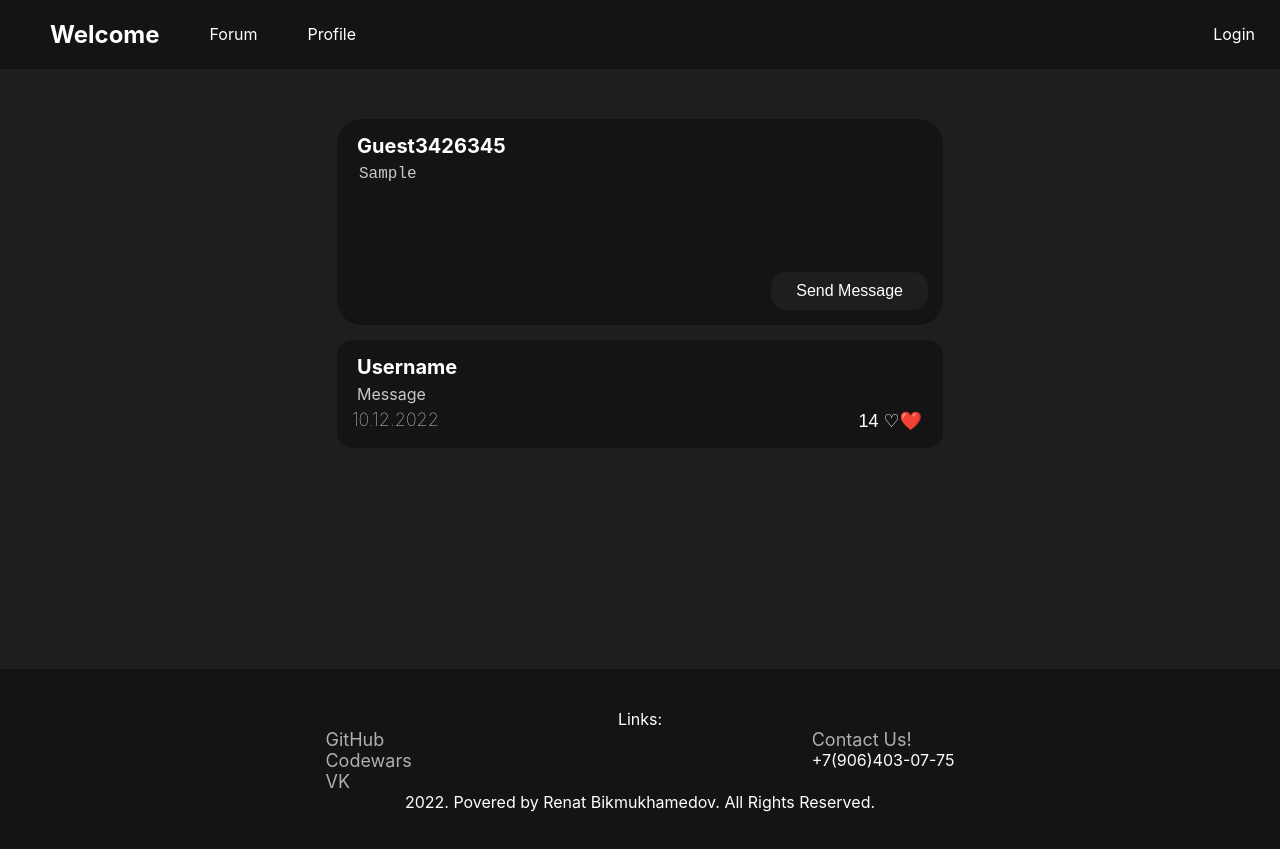
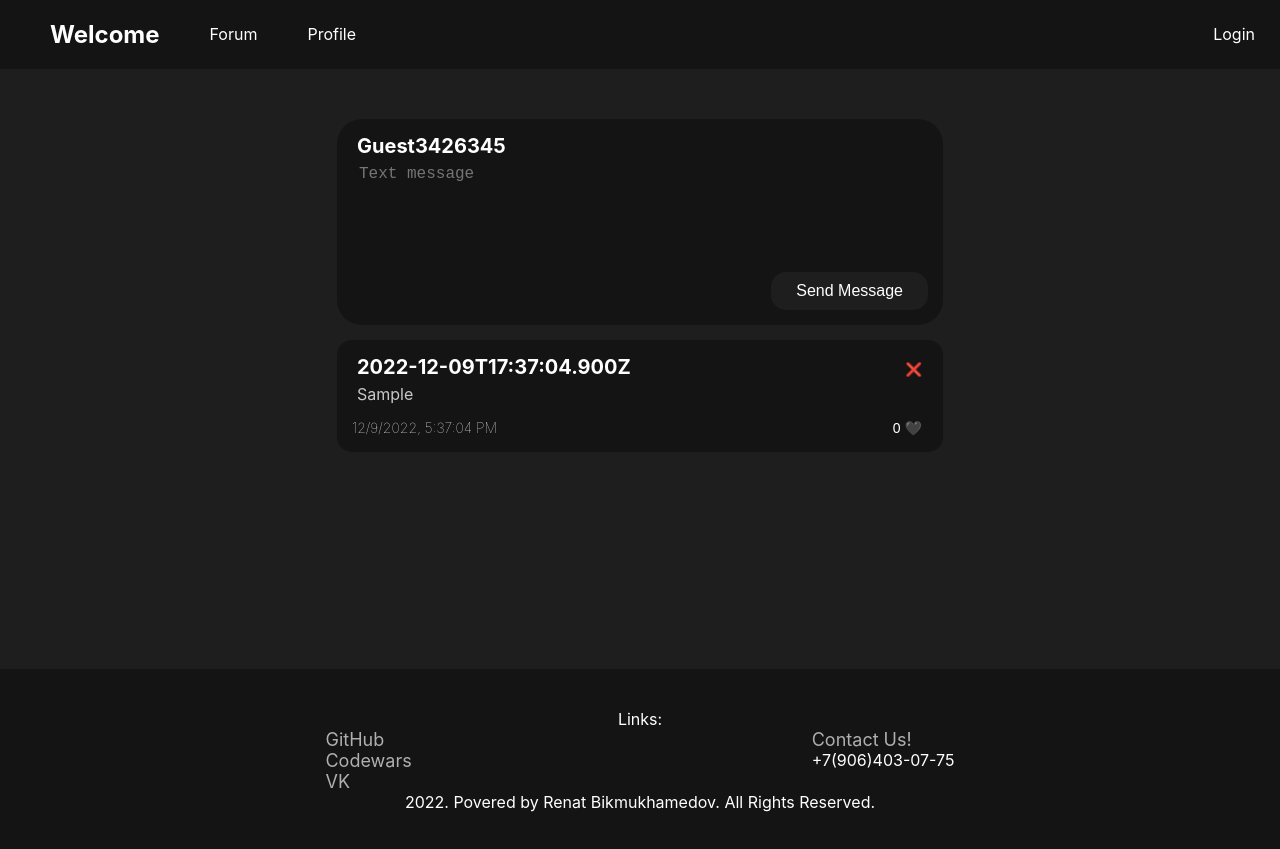
Before and after one commit to MAN5ON/Blog, a React (Create React App) app in the folder frontend/: page /forum in a window 1280 px wide. Both pictures are taken after typing "Sample" into the empty fields and a click on the button "Send Message". Built offline with nearby package versions, Linux system fonts and the light colour scheme.

Commit message:
feat(forum):add front messages logic

```diff
--- a/frontend/package.json
+++ b/frontend/package.json
@@ -3,11 +3,13 @@
   "version": "0.1.0",
   "private": true,
   "dependencies": {
+    "@reduxjs/toolkit": "^1.9.1",
     "@testing-library/jest-dom": "^5.16.5",
     "@testing-library/react": "^13.4.0",
     "@testing-library/user-event": "^13.5.0",
     "react": "^18.2.0",
     "react-dom": "^18.2.0",
+    "react-redux": "^8.0.5",
     "react-router-dom": "^6.4.5",
     "react-scripts": "5.0.1",
     "web-vitals": "^2.1.4"
--- a/frontend/src/components/main/blog/index.jsx
+++ b/frontend/src/components/main/blog/index.jsx
@@ -3,7 +3,7 @@ import s from "../../styles/blog.module.css";
 export const Blog = () => {
   return (
     <div className={s.blogPage}>
-      <div classname={s.blogItem}>
+      <div className={s.blogItem}>
         <div className={s.blogAuthor}>Renat Bikmukhamedov</div>
         <div className={s.blogName}>Blog #1</div>
         <img
--- a/frontend/src/components/main/forum/index.jsx
+++ b/frontend/src/components/main/forum/index.jsx
@@ -1,6 +1,39 @@
+import { useState } from "react";
 import s from "../../styles/forum.module.css";
 
 export const Forum = () => {
+  const [forum, setForum] = useState([]);
+  const [message, setMessage] = useState("");
+  const addMessage = () => {
+    if (message.trim().length) {
+      setForum([
+        ...forum,
+        {
+          id: new Date().toISOString(),
+          message,
+          likesCount: 0,
+          likeStatus: false,
+          dateMessage: new Date().toLocaleString(),
+        },
+      ]);
+      setMessage("");
+    }
+  };
+  const deleteMessage = (messageID) => {
+    setForum(forum.filter((m) => m.id !== messageID));
+  };
+  const toggleLikeStatus = (messageID) => {
+    setForum(
+      forum.map((m) => {
+        if (m.id !== messageID) {
+          return m;
+        } else {
+          return { ...m, likeStatus: !m.likeStatus };
+        }
+      })
+    );
+  };
+
   return (
     <main className={s.forumPage}>
       <div className={s.inputForm}>
@@ -8,20 +41,44 @@ export const Forum = () => {
         <textarea
           className={s.message}
           placeholder="Text message"
+          value={message}
+          maxLength={100}
           onChange={(e) => {
-            console.log(e.target.value);
+            setMessage(e.target.value);
           }}
         />
-        <button className={s.sendButton}>Send Message</button>
+        <button className={s.sendButton} onClick={addMessage}>
+          Send Message
+        </button>
       </div>
-      <div className={s.chatMessage}>
-        <div className={s.username}>Username</div>
-        <div className={s.message}>Message</div>
-        <div className={s.statMessage}>
-          <div className={s.dateMessage}>10.12.2022</div>
-          <button className={s.likes}>14 ♡❤️</button>
-        </div>
-      </div>
+      {forum
+        .slice(0)
+        .reverse()
+        .map((forum) => (
+          <div className={s.chatMessage}>
+            <div className={s.headMessage}>
+              <div className={s.username}>{forum.id}</div>
+              <button
+                className={s.deleteMessage}
+                onClick={() => deleteMessage(forum.id)}
+              >
+                ❌
+              </button>
+            </div>
+
+            <div className={s.message}>{forum.message}</div>
+
+            <div className={s.basementMessage}>
+              <div className={s.dateMessage}>{forum.dateMessage}</div>
+              <button
+                className={s.likes}
+                onClick={() => toggleLikeStatus(forum.id)}
+              >
+                {forum.likesCount} {forum.likeStatus === true ? "❤️" : "🖤"}
+              </button>
+            </div>
+          </div>
+        ))}
     </main>
   );
 };
--- /dev/null
+++ b/frontend/src/components/redux/store.js
@@ -0,0 +1,7 @@
+import { configureStore } from '@reduxjs/toolkit'
+
+const store =  configureStore({
+    reducer: {}
+})
+
+export default store
--- a/frontend/src/components/styles/forum.module.css
+++ b/frontend/src/components/styles/forum.module.css
@@ -73,20 +73,32 @@
   color: rgb(200, 200, 200);
 }
 
-.statMessage {
+.headMessage {
   display: flex;
   justify-content: space-between;
+}
+
+.basementMessage {
+  display: flex;
+  justify-content: space-between;
+  padding-top: 10px;
 
 
-  font-size: 18px;
+  font-size: 14px;
   font-weight: lighter;
 }
 
+.deleteMessage {
+  background: none;
+  border: none;
+  outline: none;
+  cursor: pointer;
+}
 
 .likes {
   border-radius: 30%;
 
-  font-size: 18px;
+  font-size: 14px;
   color: rgb(255, 255, 255);
   background-color: rgb(20, 20, 20);
 
--- a/frontend/src/index.js
+++ b/frontend/src/index.js
@@ -1,6 +1,8 @@
 import React from 'react';
 import ReactDOM from 'react-dom/client';
 import { BrowserRouter } from "react-router-dom";
+import { Provider } from'react-redux';
+import store from './components/redux/store';
 import './index.css';
 import App from './App';
 
@@ -8,7 +10,7 @@ const root = ReactDOM.createRoot(document.getElementById('root'));
 root.render(
   <React.StrictMode>
     <BrowserRouter>
-      <App />
+      <Provider store={store}><App /></Provider>
     </BrowserRouter>
   </React.StrictMode>
 );
```
Also changed, not shown: 1 other file (tests, documents, lock files or other folders).
